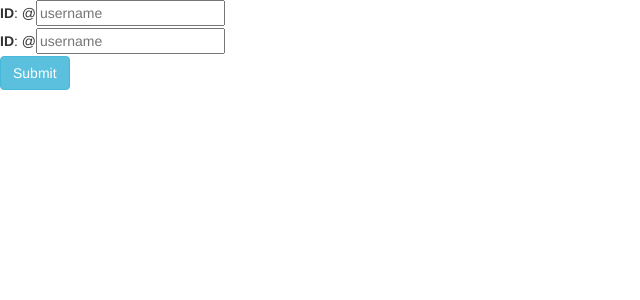
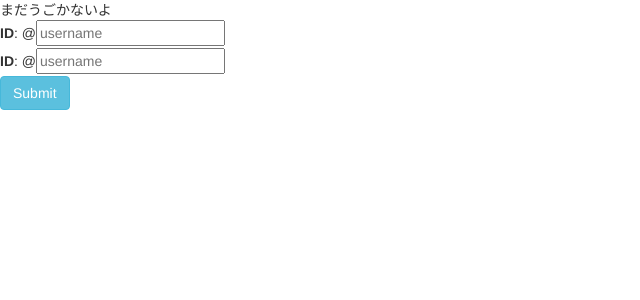
Before and after one commit to pypypyo14/check_relationship_of_twitter_accounts, a Flask app: page / in a window 1280 px wide. Shown: the top 300 px of the page, without its empty margins (0-640 px from the left). Run offline with Flask 2, Linux system fonts and the light colour scheme; some libraries are stand-ins or nearby versions.

Commit message:
ディレクトリ構成をheroku向けに変更

```diff
--- a/app/hello.py
+++ b/app.py
@@ -27,7 +27,6 @@ def isFollow(follower, followee):
         pass
 
 def FollowingCheckInJapanese(followflag):
-    print(followflag)
     if followflag == 1:
         return "います"
     return "いません"
--- a/app/templates/index.html
+++ b/templates/index.html
@@ -1,6 +1,6 @@
 {% extends "bootstrap/base.html" %}
 
-{% block title %}Hello{% endblock %}
+{% block title %}Twitterアカウント同士のフォロー関係をチェックします{% endblock %}
 
 {% block content %}
 
@@ -12,6 +12,7 @@
 {% endif %}
 {% endwith %}
 
+まだうごかないよ
 <form method="POST" action="/">
     <div>{{ form.user_id_1.label }}: @{{ form.user_id_1(class="input-group-text") }}
     </div>
```
Also changed, not shown: app/config.py (deleted), config.py (added).
